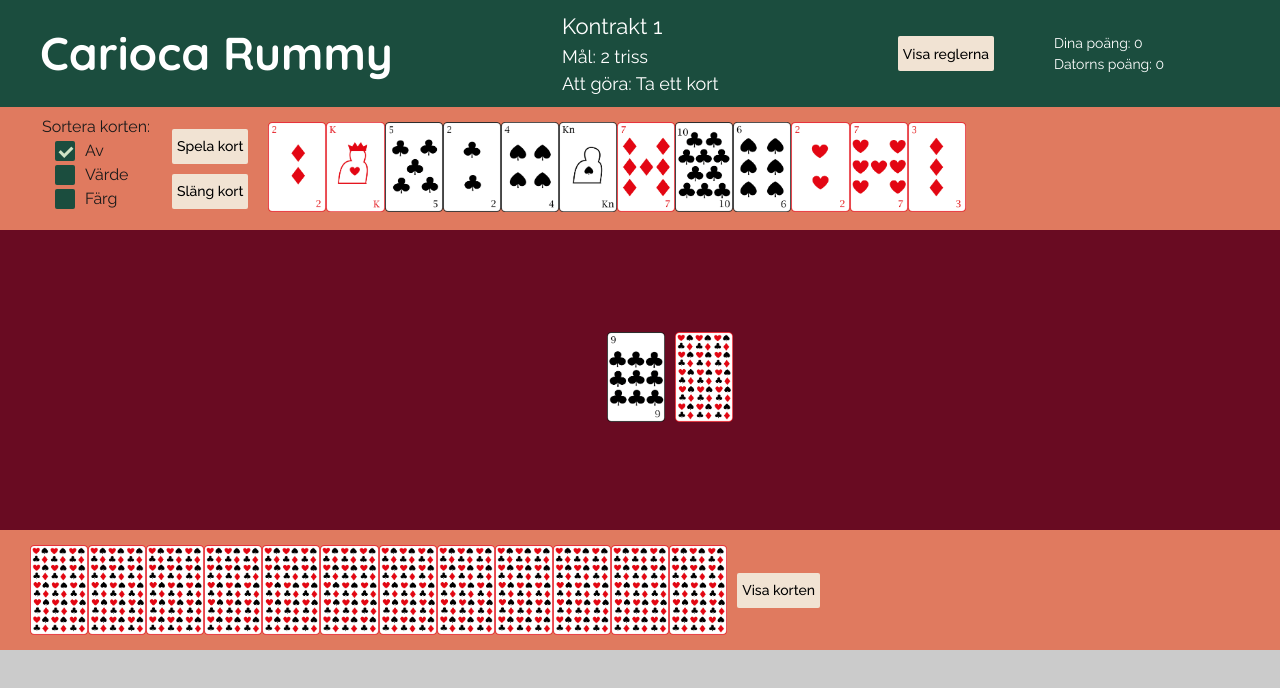
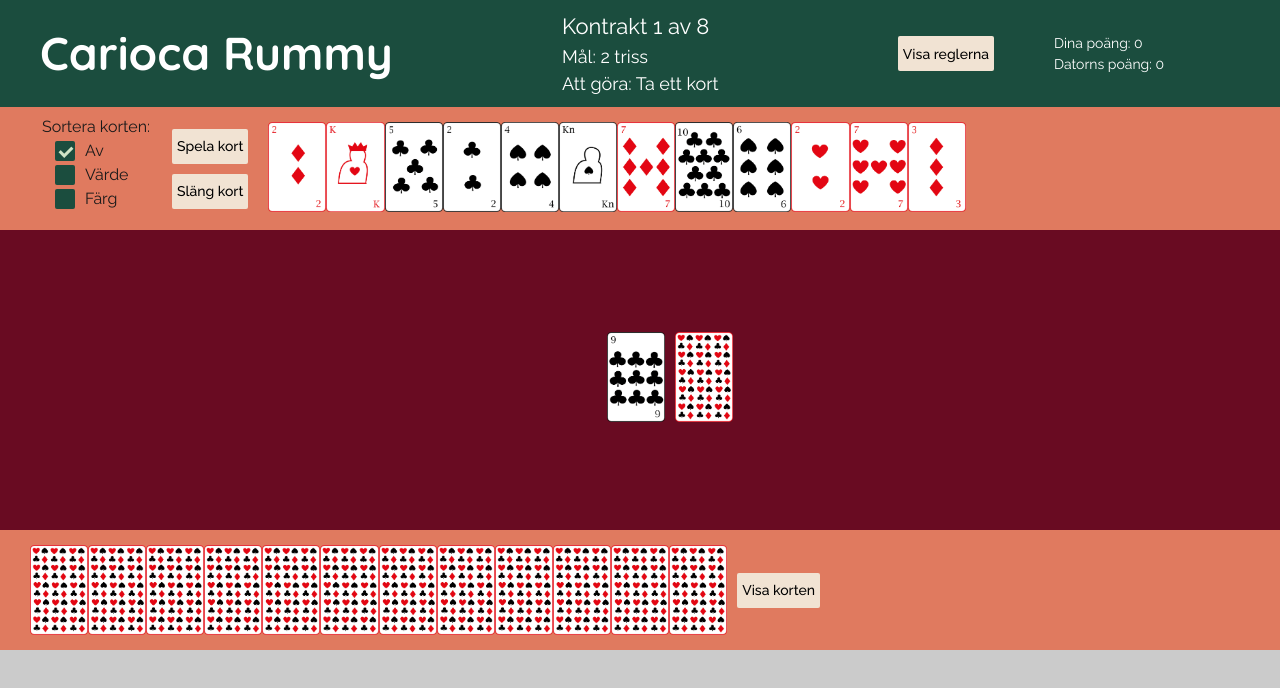
Before and after one commit to Tejpex/carioca-rummy, a React (Vite) app: page / in a window 1280 px wide. Shown: the top 688 px of the page. Built offline with nearby package versions, Linux system fonts and the light colour scheme.

Commit message:
Change style of header

```diff
--- a/src/components/Header.jsx
+++ b/src/components/Header.jsx
@@ -12,7 +12,7 @@ export const Header = () => {
         {gameOver && <InfoText $size="22px">Spelet är över</InfoText>}
         {!gameOver && (
           <TextDiv>
-            <InfoText $size="22px">Kontrakt {contractNumber + 1}</InfoText>
+            <InfoText $size="22px">Kontrakt {contractNumber + 1} av 8</InfoText>
             <InfoText $size="18px">
               Mål: {contracts[contractNumber].name}
             </InfoText>
@@ -42,14 +42,23 @@ const HeaderDiv = styled.div`
   display: flex;
   flex-direction: column;
 
-  @media (min-width: 500px) {
+  @media (min-width: 690px) {
     display: grid;
+    grid-template-columns: 1fr 2fr 1fr;
+  }
+
+  @media (min-width: 900px) {
     grid-template-columns: 2fr 2fr 1fr;
+  }
+
+  @media (min-width: 1500px) {
+    grid-template-columns: 1fr 2fr 1fr;
+    padding: 20px 50px;
   }
 `
 
 const Title = styled.h1`
-  margin: 0 10px;
+  margin: 20px 10px;
   text-align: left;
   font-size: 28px;
   color: white;
@@ -61,29 +70,46 @@ const Title = styled.h1`
   @media (min-width: 500px) {
     font-size: 46px;
   }
+
+  @media (min-width: 690px) {
+    margin: 0 10px;
+  }
 `
 
 const InfoDiv = styled.div`
   margin: 0 10px;
-  padding: 0 50px 0 10px;
-  align-self: center;
+  padding: 0 10px;
+
   display: flex;
-  align-items: center;
+  flex-direction: column-reverse;
+  align-items: left;
   justify-content: center;
   gap: 10px;
 
   @media (min-width: 500px) {
     justify-content: space-between;
+    flex-direction: row;
+    align-items: center;
+  }
+
+  @media (min-width: 800px) {
+    padding: 0 50px 0 10px;
   }
 `
 
 const TextDiv = styled.div`
   display: flex;
   flex-direction: column;
+
+  @media (min-width: 1500px) {
+    flex-direction: row;
+    align-items: center;
+    gap: 20px;
+  }
 `
 
 const InfoText = styled.p`
-  font-size: ${(props) => props.$size - 10};
+  font-size: ${(props) => props.$size - 20};
   color: white;
   font-family: "Raleway", serif;
   font-weight: 400;
```
Also changed, not shown: 1 other file (tests, documents, lock files or other folders).
